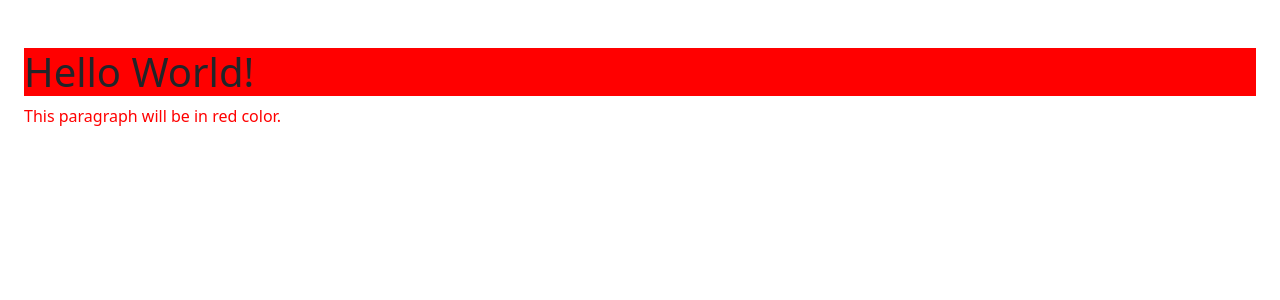
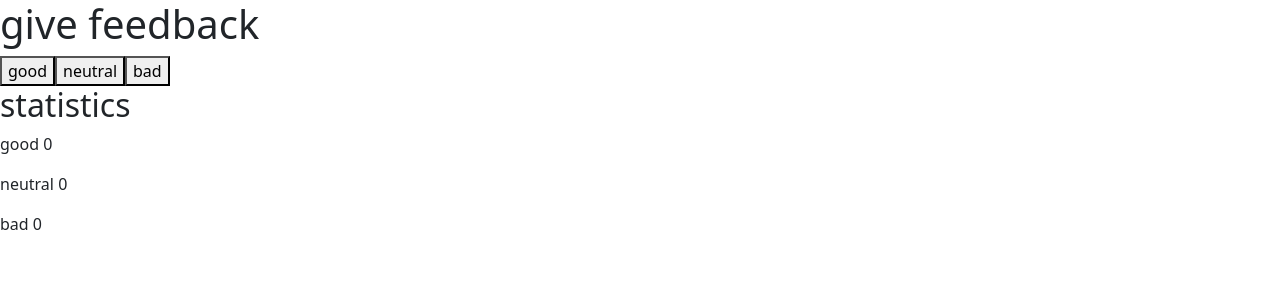
Before and after one commit to rajarajagopi/react-b47-b48, a React (Vite) app: page / in a window 1280 px wide. Shown: the top 300 px of the page. Built offline with nearby package versions, Linux system fonts and the light colour scheme.

Commit message:
exercise - stateful class component

```diff
--- a/index.html
+++ b/index.html
@@ -5,13 +5,11 @@
     <link rel="icon" type="image/svg+xml" href="./src/assets/react.svg" />
     <meta name="viewport" content="width=device-width, initial-scale=1.0" />
     <title>React App</title>
-    <link href="https://cdn.jsdelivr.net/npm/bootstrap@5.3.2/dist/css/bootstrap.min.css" rel="stylesheet"
-      integrity="sha384-T3c6CoIi6uLrA9TneNEoa7RxnatzjcDSCmG1MXxSR1GAsXEV/Dwwykc2MPK8M2HN" crossorigin="anonymous">
+
   </head>
   <body>
     <div id="root"></div>
     <script type="module" src="/src/main.jsx"></script>
-    <script src="https://cdn.jsdelivr.net/npm/bootstrap@5.3.2/dist/js/bootstrap.bundle.min.js"
-      integrity="sha384-C6RzsynM9kWDrMNeT87bh95OGNyZPhcTNXj1NW7RuBCsyN/o0jlpcV8Qyq46cDfL" crossorigin="anonymous"></script>
+
   </body>
 </html>
--- a/package.json
+++ b/package.json
@@ -11,7 +11,9 @@
   },
   "dependencies": {
     "bootstrap": "^5.3.2",
+    "bootstrap-icons": "^1.11.1",
     "react": "^18.2.0",
+    "react-bootstrap-icons": "^1.10.3",
     "react-dom": "^18.2.0"
   },
   "devDependencies": {
--- a/src/App.jsx
+++ b/src/App.jsx
@@ -1,13 +1,51 @@
-import React from 'react';
-import './App.css';
+import React, { Component } from 'react'
 
-function App() {
-  return (
+export default class App extends Component {
 
-    <div className='mt-4 p-4'>
-      <h1>Hello World!</h1>
-      <p className='redColor'>This paragraph will be in red color.</p>
-    </div>
-  )
+  constructor(props) {
+    super(props);
+
+    this.state = {
+      good: 0,
+      neutral: 0,
+      bad: 0,
+    }
+  }
+
+  handleGoodClick = () => {
+    this.setState({
+      ...this.state,
+      good: this.state.good + 1,
+    })
+  }
+
+  handleNeutralClick = () => {
+    this.setState({
+      ...this.state,
+      neutral: this.state.neutral + 1,
+    })
+  }
+
+  handleBadClick = () => {
+    this.setState({
+      ...this.state,
+      bad: this.state.bad + 1,
+    })
+  }
+
+  render() {
+    return (
+      <div>
+        <h1>give feedback</h1>
+        <button onClick={this.handleGoodClick}>good</button>
+        <button onClick={this.handleNeutralClick}>neutral</button>
+        <button onClick={this.handleBadClick}>bad</button>
+
+        <h2>statistics</h2>
+        <p>good { this.state.good }</p>
+        <p>neutral { this.state.neutral }</p>
+        <p>bad { this.state.bad }</p>
+      </div>
+    )
+  }
 }
-export default App;
--- a/src/main.jsx
+++ b/src/main.jsx
@@ -2,7 +2,7 @@ import React from 'react';
 import ReactDOM from 'react-dom/client';
 import App from './App.jsx';
 import 'bootstrap/dist/css/bootstrap.min.css';
-
+import "bootstrap-icons/font/bootstrap-icons.css";
 // data
 const notes = [
     {
```
Also changed, not shown: 1 other file (tests, documents, lock files or other folders).
